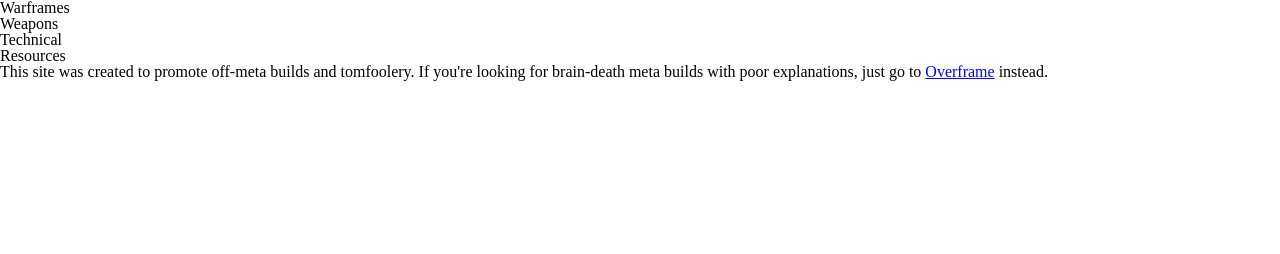
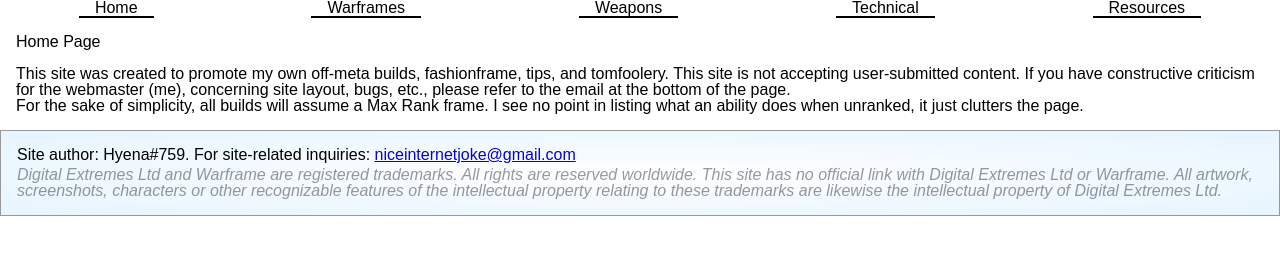
Before and after one commit to xyena/wf, a plain HTML site: page index.html in a window 1280 px wide. Drawn offline with Linux system fonts and the light colour scheme; files that its build step writes are made by us from their sources.

Commit message:
Laying more framework

```diff
--- /dev/null
+++ b/!css/screen.css
@@ -0,0 +1,70 @@
+/* Stylesheet */
+
+/* http://meyerweb.com/eric/tools/css/reset/
+   v2.0 | 20110126
+   License: none (public domain)
+*/
+html,body,div,span,applet,object,iframe,h1,h2,h3,h4,h5,h6,p,blockquote,pre,a,abbr,acronym,address,big,cite,code,del,dfn,em,img,ins,kbd,q,s,samp,small,strike,strong,sub,sup,tt,var,b,u,i,center,dl,dt,dd,ol,ul,li,fieldset,form,label,legend,table,caption,tbody,tfoot,thead,tr,th,td,article,aside,canvas,details,embed,figure,figcaption,footer,header,hgroup,main,menu,nav,output,ruby,section,summary,time,mark,audio,video{margin:0;padding:0;border:0;font-size:100%;font:inherit;vertical-align:baseline;}article,aside,details,figcaption,figure,footer,header,hgroup,menu,nav,section{display:block;}body{line-height:1;}ol,ul{list-style:none;}blockquote,q{quotes:none;}blockquote:before,blockquote:after,q:before,q:after{content:'';content:none;}table{border-collapse:collapse;border-spacing:0;}
+
+b {
+	font-weight: bold;
+}
+.apassive{}.afirst{}.asecond{}.athird{}.afourth{}
+
+
+
+
+
+
+
+
+
+
+
+
+
+
+
+
+
+
+
+
+
+
+/*Generic*/
+
+html {
+	font-family: Arial;
+}
+nav {
+	margin: auto;
+	margin-bottom: 1em;
+}
+nav ul {
+	display: flex;
+	justify-content: space-around;
+}
+nav li {
+	border-bottom: .125em solid black;
+	padding: 0 1em 0 1em;
+}
+main {
+	padding: 0 1em 0 1em;
+}
+h1 {
+	margin-bottom: 1em;
+}
+footer {
+	margin-top: 1em;
+	padding: 1em;
+	background:radial-gradient(rgba(255,255,255,0), rgba(0,150,255,.1));
+	border: 1px solid #999999;
+}
+#topfooter {
+	margin-bottom: .25em;
+}
+#botfooter {
+	font-style: italic;
+	color: rgba(0,0,0, .4);
+}
--- /dev/null
+++ b/!js/site.js
@@ -0,0 +1,4 @@
+//Head
+document.getElementById("headtitle").innerHTML="Yeenframe";
+//Footer
+document.getElementById("ftr").innerHTML="<div id='topfooter'>Site author: Hyena#759. For site-related inquiries: <a href='mailto:niceinternetjoke@gmail.com'>niceinternetjoke@gmail.com</a></div><div id='botfooter'>Digital Extremes Ltd and Warframe are registered trademarks. All rights are reserved worldwide. This site has no official link with Digital Extremes Ltd or Warframe. All artwork, screenshots, characters or other recognizable features of the intellectual property relating to these trademarks are likewise the intellectual property of Digital Extremes Ltd.</div>";
--- a/css/screen.css
+++ /dev/null
@@ -1,7 +0,0 @@
-/* Stylesheet */
-
-/* http://meyerweb.com/eric/tools/css/reset/
-   v2.0 | 20110126
-   License: none (public domain)
-*/
-html,body,div,span,applet,object,iframe,h1,h2,h3,h4,h5,h6,p,blockquote,pre,a,abbr,acronym,address,big,cite,code,del,dfn,em,img,ins,kbd,q,s,samp,small,strike,strong,sub,sup,tt,var,b,u,i,center,dl,dt,dd,ol,ul,li,fieldset,form,label,legend,table,caption,tbody,tfoot,thead,tr,th,td,article,aside,canvas,details,embed,figure,figcaption,footer,header,hgroup,main,menu,nav,output,ruby,section,summary,time,mark,audio,video{margin:0;padding:0;border:0;font-size:100%;font:inherit;vertical-align:baseline;}article,aside,details,figcaption,figure,footer,header,hgroup,menu,nav,section{display:block;}body{line-height:1;}ol,ul{list-style:none;}blockquote,q{quotes:none;}blockquote:before,blockquote:after,q:before,q:after{content:'';content:none;}table{border-collapse:collapse;border-spacing:0;}
--- a/index.html
+++ b/index.html
@@ -2,8 +2,8 @@
 <html lang="en">
 	<head>
 		<meta charset="utf-8" />
-		<link rel="stylesheet" media="screen" href="!css/screen.css" />
-		<title>Yeenframe</title>
+		<link rel="stylesheet" media="screen" href="../!css/screen.css" />
+		<title id="headtitle"><!--JS inserts title--></title>
 	</head>
 	<body>
 		<!--Header, nav, main, footer-->
@@ -11,6 +11,7 @@
 		</header>
 
 		<nav><ul>
+			<li>Home</li>
 			<li>Warframes</li>
 			<li>Weapons</li>
 			<li>Technical</li>
@@ -18,11 +19,13 @@
 		</ul></nav>
 
 		<main>
-			<p>This site was created to promote off-meta builds and tomfoolery. If you're looking for brain-death meta builds with poor explanations, just go to <a href="https://overframe.gg/">Overframe</a> instead.</p>
+			<h1>Home Page</h1>
+			<p>This site was created to promote my own off-meta builds, fashionframe, tips, and tomfoolery. This site is not accepting user-submitted content. If you have constructive criticism for the webmaster (me), concerning site layout, bugs, etc., please refer to the email at the bottom of the page.</p>
+			<p>For the sake of simplicity, all builds will assume a Max Rank frame. I see no point in listing what an ability does when unranked, it just clutters the page.</p>
 		</main>
 
-		<footer id="ftr"></footer>
-		<!--JS inserts footer-->
-		<!--<script src="!js/site.js"></script>-->
+		<footer id="ftr"><!--JS inserts footer--></footer>
+
+		<script src="!js/site.js"></script>
 	</body>
 </html>
```
Also changed, not shown: nyx/index.html (added, +33 -0 lines), !images/nyx-mindcontrol-sqrt-of-6x.png (added).
